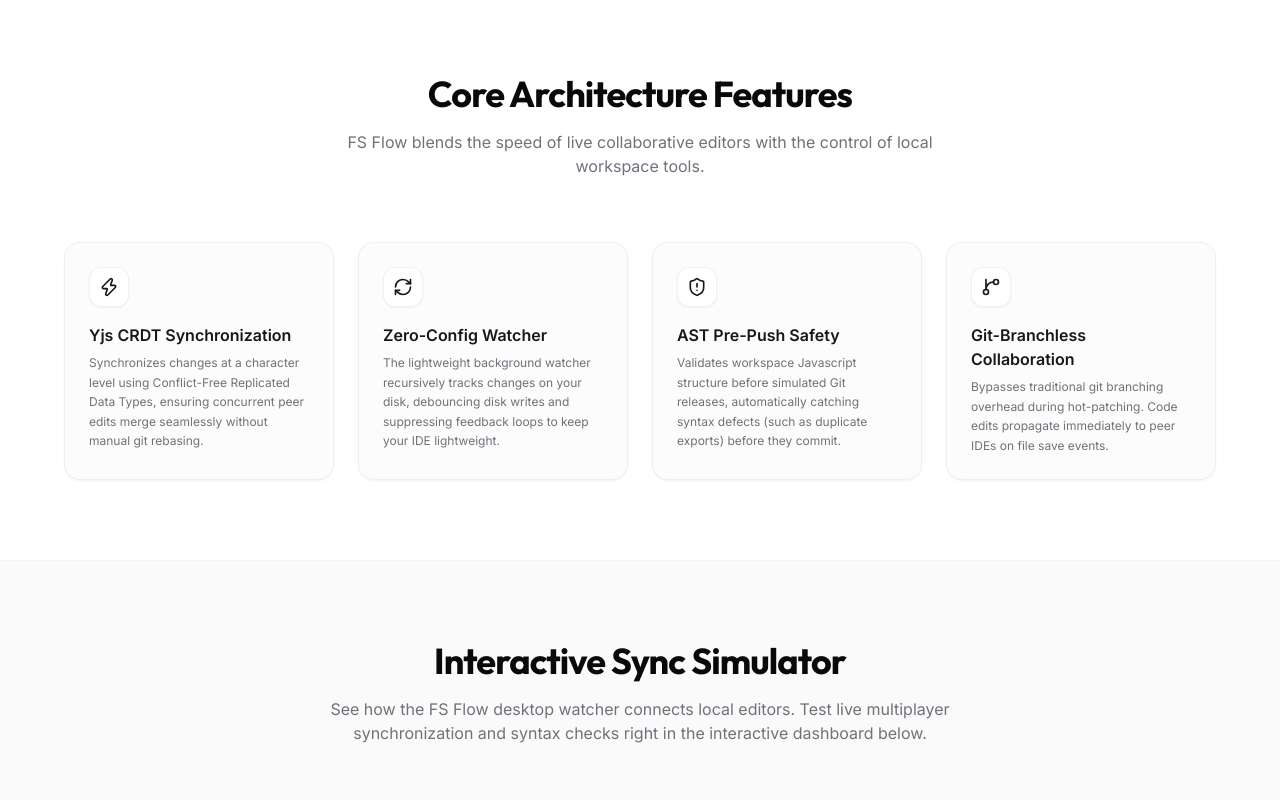
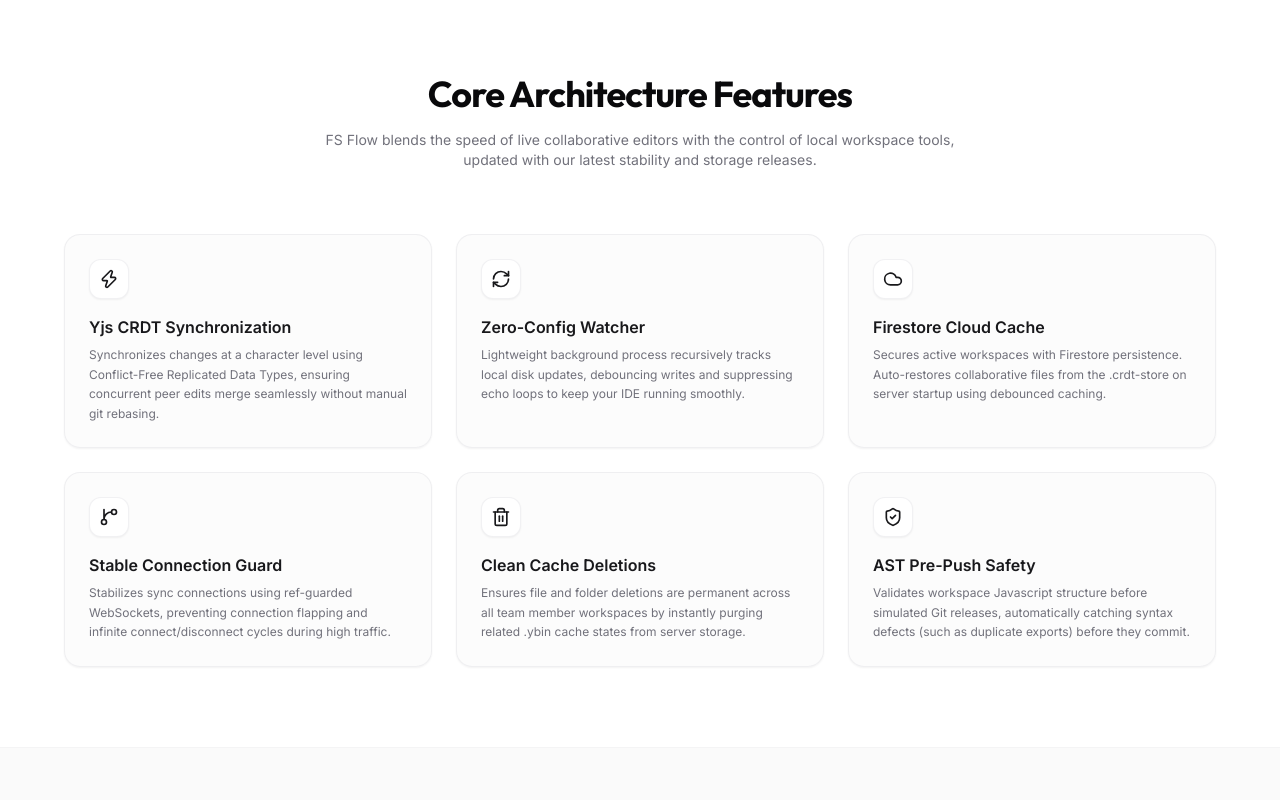
Before and after one commit to Ambarreesh/fsflow2, a React (Vite) app: page / in a window 1280 px wide. Shown: the part 780-1580 px from the top of the page. Built offline with nearby package versions, Linux system fonts and the light colour scheme.

Commit message:
Update landing page features and server configuration matching product release v1.1

```diff
--- a/src/components/DocsSection.jsx
+++ b/src/components/DocsSection.jsx
@@ -133,7 +133,7 @@ export default function DocsSection() {
                   <strong className="text-zinc-900">Server Connection Issue:</strong> If the sync status shows offline, copy the Render Sync Server URL:
                   <div className="mt-1 flex items-center gap-1.5">
                     <code className="px-1.5 py-0.5 bg-zinc-100 text-zinc-800 rounded font-mono text-xs select-all break-all">
-                      https://fs-flow-sync-server.onrender.com
+                      https://fs-flow-sync-server-5ahw.onrender.com
                     </code>
                   </div>
                   <p className="text-xs text-zinc-500 mt-1.5">
--- a/src/components/Features.jsx
+++ b/src/components/Features.jsx
@@ -1,5 +1,5 @@
 import React from 'react'
-import { Zap, ShieldAlert, GitBranch, RefreshCw } from 'lucide-react'
+import { Zap, ShieldCheck, GitBranch, RefreshCw, Cloud, Trash2, ShieldAlert } from 'lucide-react'
 
 export default function Features() {
   const featuresList = [
@@ -11,17 +11,27 @@ export default function Features() {
     {
       icon: <RefreshCw className="w-5 h-5 text-zinc-900" />,
       title: 'Zero-Config Watcher',
-      description: 'The lightweight background watcher recursively tracks changes on your disk, debouncing disk writes and suppressing feedback loops to keep your IDE lightweight.'
+      description: 'Lightweight background process recursively tracks local disk updates, debouncing writes and suppressing echo loops to keep your IDE running smoothly.'
     },
     {
-      icon: <ShieldAlert className="w-5 h-5 text-zinc-900" />,
-      title: 'AST Pre-Push Safety',
-      description: 'Validates workspace Javascript structure before simulated Git releases, automatically catching syntax defects (such as duplicate exports) before they commit.'
+      icon: <Cloud className="w-5 h-5 text-zinc-900" />,
+      title: 'Firestore Cloud Cache',
+      description: 'Secures active workspaces with Firestore persistence. Auto-restores collaborative files from the .crdt-store on server startup using debounced caching.'
     },
     {
       icon: <GitBranch className="w-5 h-5 text-zinc-900" />,
-      title: 'Git-Branchless Collaboration',
-      description: 'Bypasses traditional git branching overhead during hot-patching. Code edits propagate immediately to peer IDEs on file save events.'
+      title: 'Stable Connection Guard',
+      description: 'Stabilizes sync connections using ref-guarded WebSockets, preventing connection flapping and infinite connect/disconnect cycles during high traffic.'
+    },
+    {
+      icon: <Trash2 className="w-5 h-5 text-zinc-900" />,
+      title: 'Clean Cache Deletions',
+      description: 'Ensures file and folder deletions are permanent across all team member workspaces by instantly purging related .ybin cache states from server storage.'
+    },
+    {
+      icon: <ShieldCheck className="w-5 h-5 text-zinc-900" />,
+      title: 'AST Pre-Push Safety',
+      description: 'Validates workspace Javascript structure before simulated Git releases, automatically catching syntax defects (such as duplicate exports) before they commit.'
     }
   ]
 
@@ -32,12 +42,12 @@ export default function Features() {
           <h2 className="font-display font-bold text-3xl sm:text-4xl text-zinc-950 tracking-tight mb-4">
             Core Architecture Features
           </h2>
-          <p className="text-zinc-500">
-            FS Flow blends the speed of live collaborative editors with the control of local workspace tools.
+          <p className="text-zinc-500 text-sm">
+            FS Flow blends the speed of live collaborative editors with the control of local workspace tools, updated with our latest stability and storage releases.
           </p>
         </div>
 
-        <div className="grid grid-cols-1 md:grid-cols-2 lg:grid-cols-4 gap-6">
+        <div className="grid grid-cols-1 md:grid-cols-2 lg:grid-cols-3 gap-6">
           {featuresList.map((feature, idx) => (
             <div
               key={idx}
```
